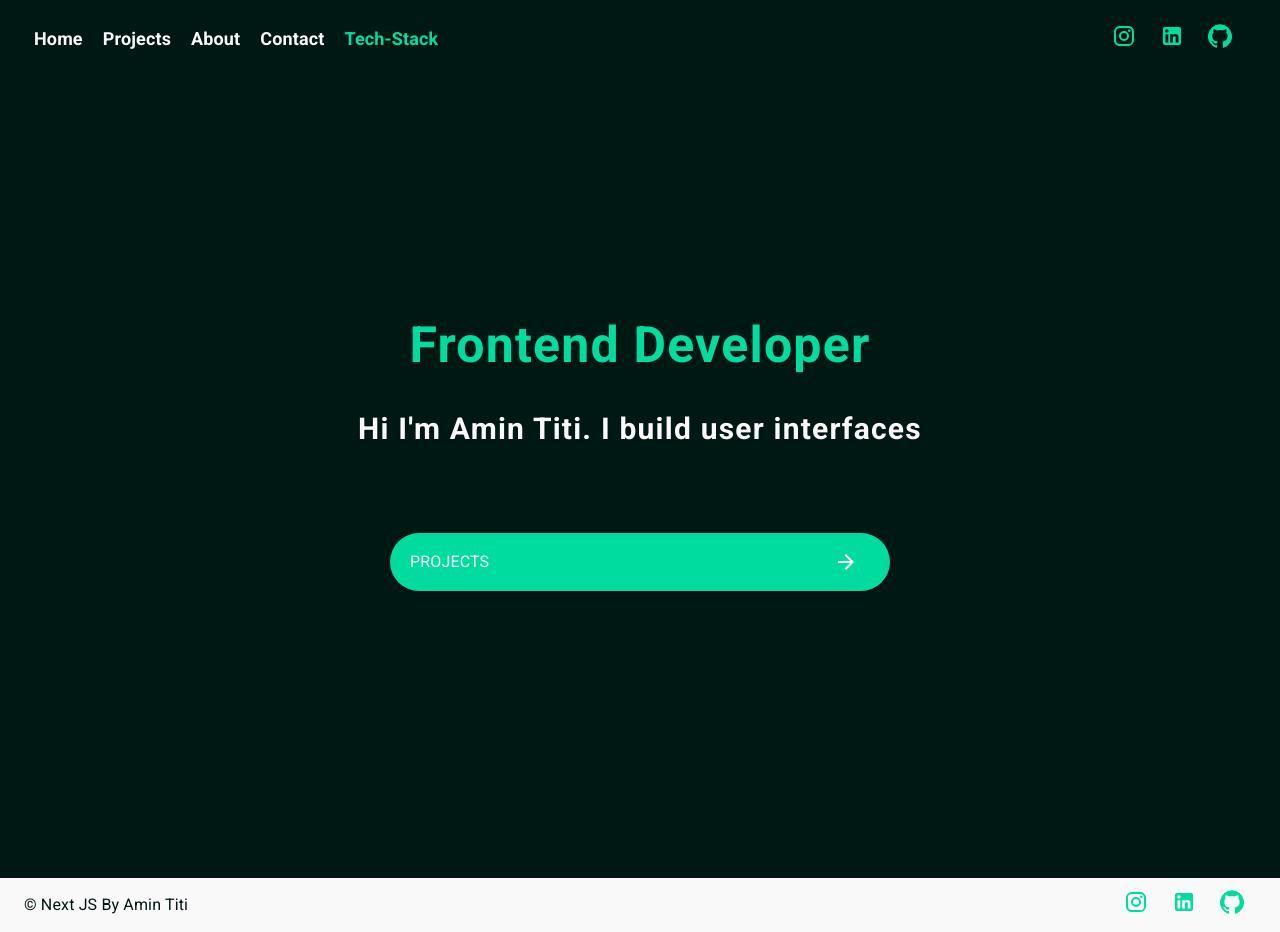
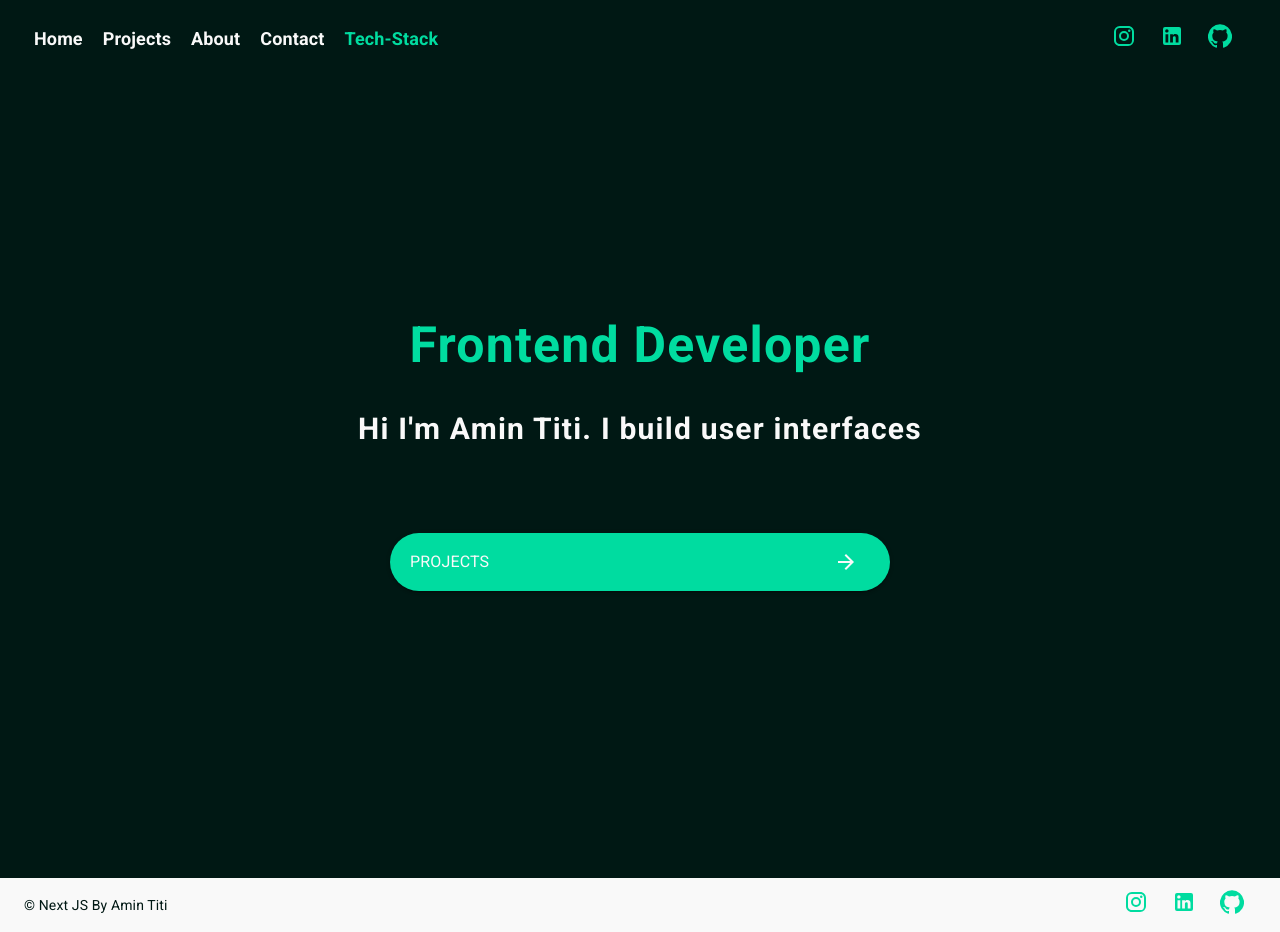
Before and after one commit to AminTi/portfolio, a Next.js app: page / in a window 1280 px wide. Built offline with nearby package versions, Linux system fonts and the light colour scheme.

Commit message:
fontsize

```diff
--- a/components/BtmBar.js
+++ b/components/BtmBar.js
@@ -18,13 +18,12 @@ const useStyles = makeStyles((theme) => ({
   },
 
   copyright: {
+    fontSize: "14px",
     color: color.black,
-
-
+    paddingBottom: "0px",
     [theme.breakpoints.down("xs")]: {
       margin: "0 auto",
-
-      paddingBottom: "10px"
+      paddingBottom: "10px",
     },
   },
   icons: {
```
